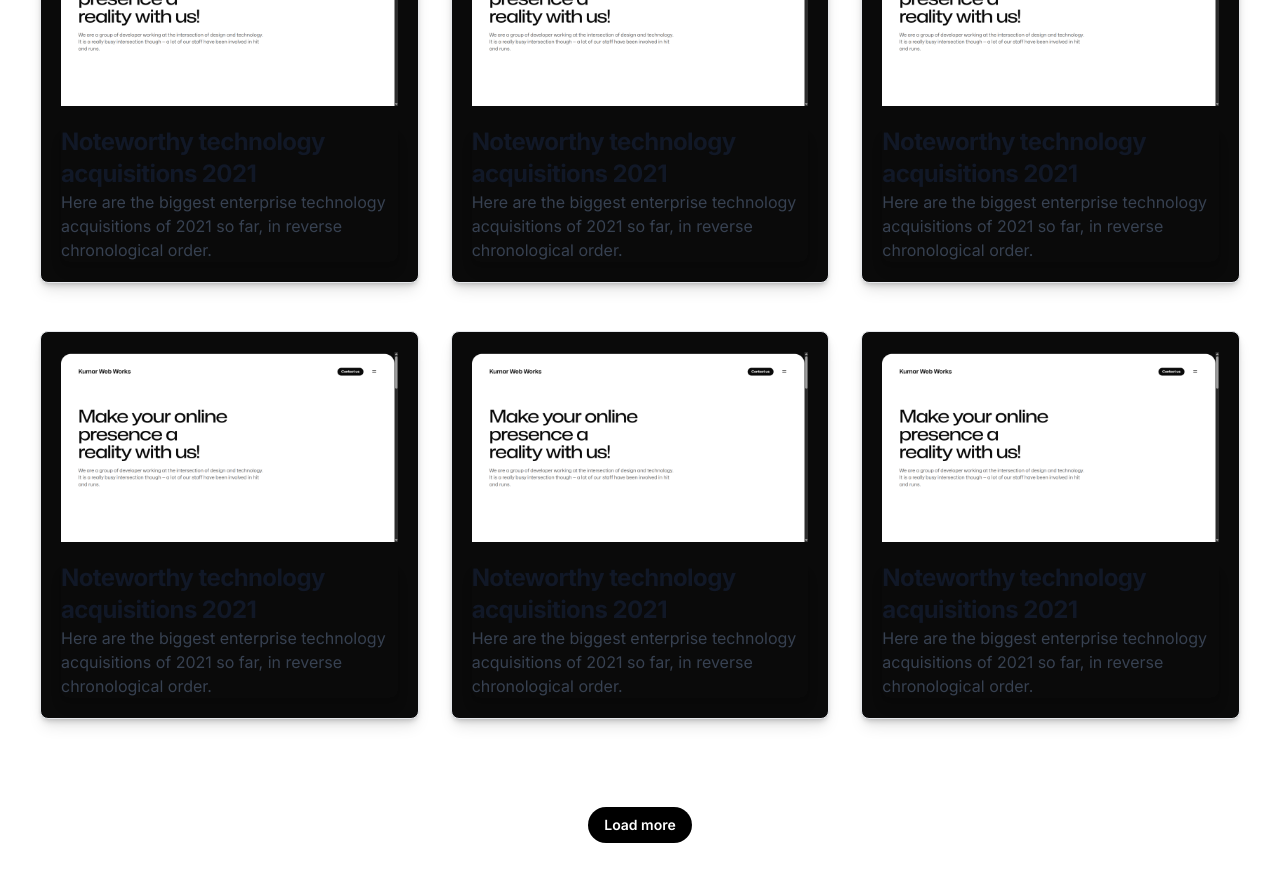
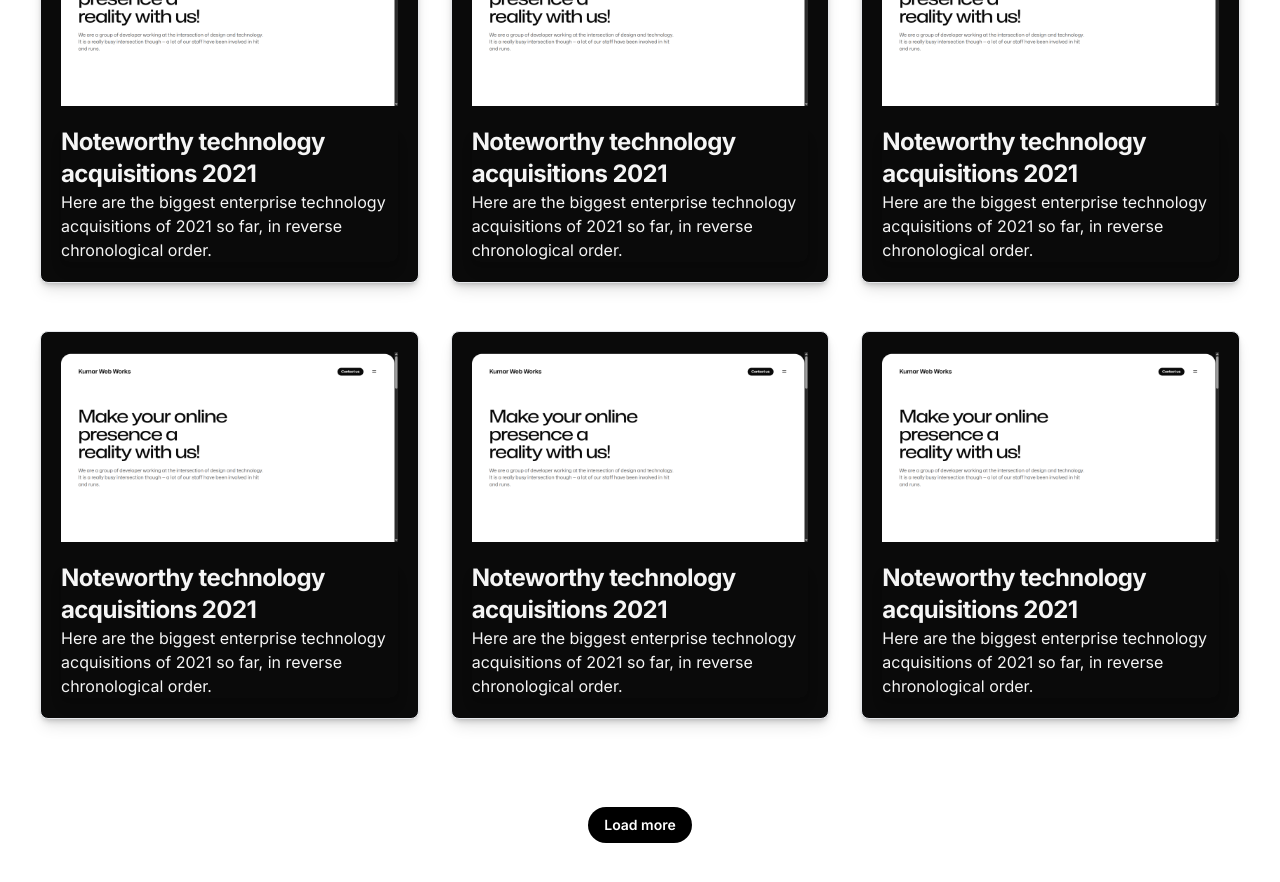
Before and after one commit to KumarWebWorks/KumarWebWorks-Agency, a Next.js app: page /blog in a window 1280 px wide. Shown: the part 720-1602 px from the top of the page. Built offline with nearby package versions, Linux system fonts and the light colour scheme.

Commit message:
blog card is created

```diff
--- a/src/components/BlogCard.jsx
+++ b/src/components/BlogCard.jsx
@@ -18,10 +18,10 @@ export default function BlogCard() {
 
 <div className="">
   <div className="  rounded-lg shadow-lg">
-    <h5 className=" xl:mt-5 md:mt-3  sm:mt-1 xl:text-2xl  md:text-lg  sm:text-base font-bold tracking-tight text-gray-900 dark:text-white">
+    <h5 className=" xl:mt-5 md:mt-3  sm:mt-1 xl:text-2xl  md:text-lg  sm:text-base font-bold tracking-tight  dark:text-white">
         Noteworthy technology acquisitions 2021
       </h5>
-      <p className="font-normal text-gray-700 dark:text-gray-400">
+      <p className="font-normal  dark:text-gray-400">
         Here are the biggest enterprise technology acquisitions of 2021 so far, in reverse chronological order.
       </p>
 
```
